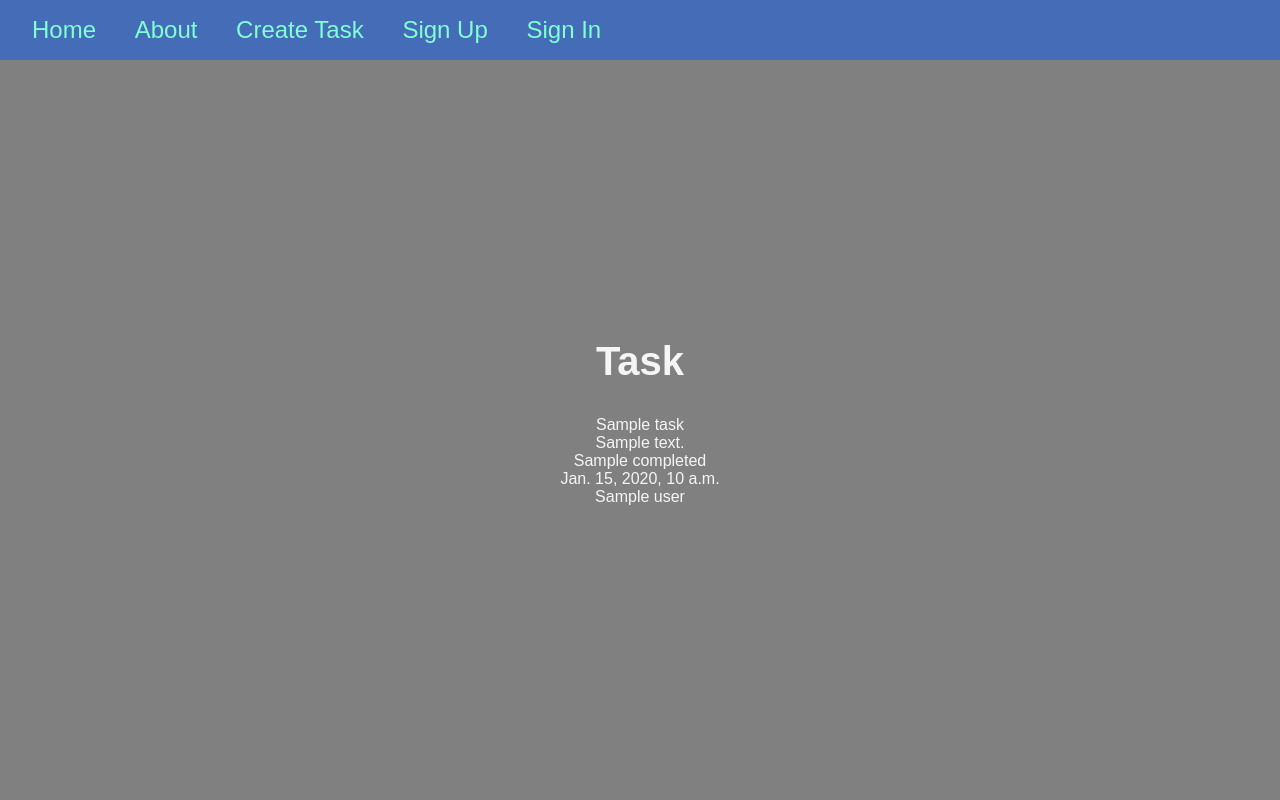
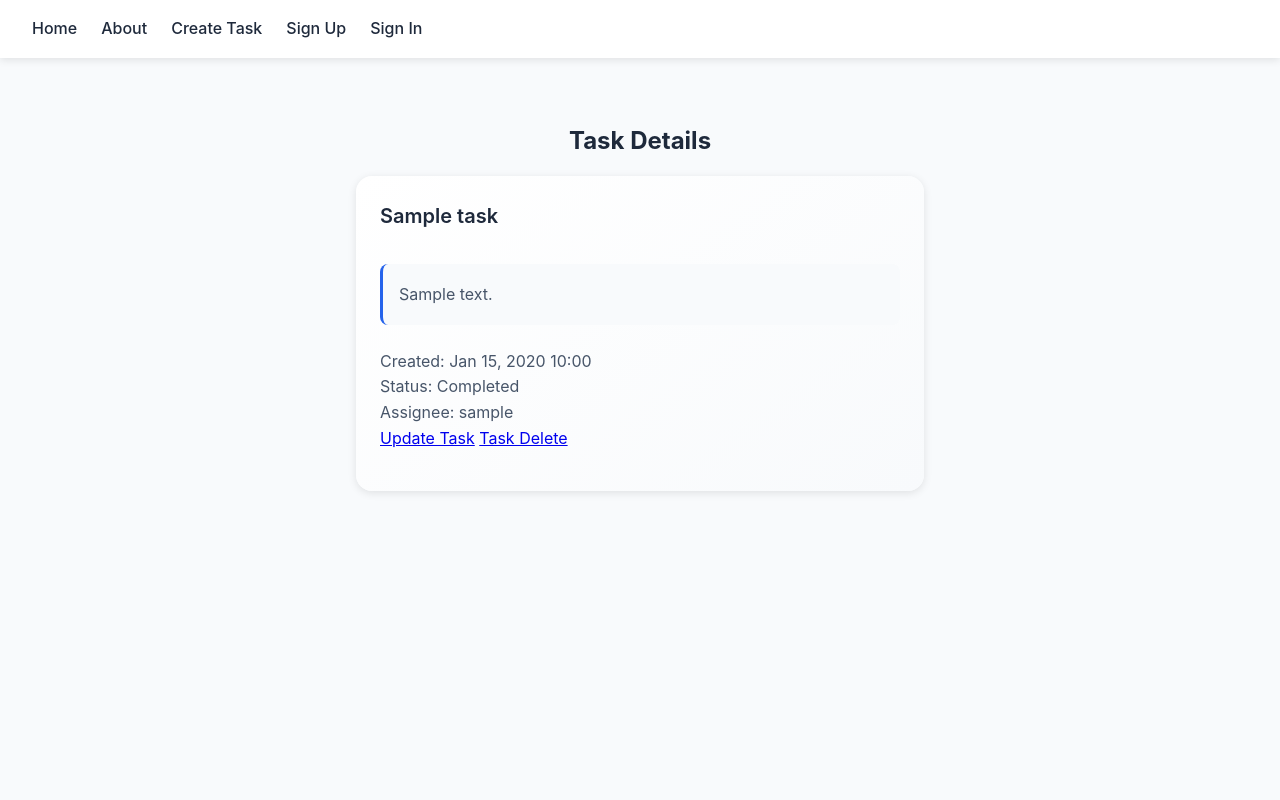
Before and after one commit to ibraheem-areeda/task-manager, a Django app: template tasks/templates/tasks_details.html in a window 1280 px wide. Run offline with Django 5.2, Linux system fonts and the light colour scheme; the template is opened without the code that fills it: most values are stand-ins (such as "Sample title", 1, 10 or a date in 2020).

Commit message:
- html & css

```diff
--- a/static/css/style.css
+++ b/static/css/style.css
@@ -1,119 +1,303 @@
+:root {
+    --primary: #2563eb;
+    --secondary: #1e40af;
+    --text: #1e293b;
+    --background: #f8fafc;
+    --shadow: 0 2px 8px rgba(0,0,0,0.1);
+  }
+
   * {
     margin: 0;
     padding: 0;
     box-sizing: border-box;
   }
 
-body {
-    min-height: 100vh;
-    background-color: grey;
-    color: whitesmoke;
-    font-size: 3rem;
-    display: flex;
-    flex-flow: column;
-    font-family: 'Arial', sans-serif;
-}
-
-nav {
-    padding: 1rem;
-    background-color: #446cb7;
-    color: white;
-    font-size: 1.5rem;
-}
-
-main {
-    flex-grow: 1;
-    display: grid;
-    place-content: center;
+  html, body {
+    height: 100%;
   }
 
 
-p {
-    text-align: center;
-    font-size: 1rem;
+  body {
+    font-family: -apple-system, BlinkMacSystemFont, 'Segoe UI', Roboto, sans-serif;
+    line-height: 1.6;
+    color: var(--text);
+    background-color: var(--background);
+    display: flex;
+    flex-direction: column;
+    min-height: 100vh;
+  }
+
+
+  nav {
+    display: flex;
+    gap: 1.5rem;
+    padding: 1rem 2rem;
+    background: white;
+    box-shadow: var(--shadow);
+    position: sticky;
+    top: 0;
   }
 
   nav a {
     text-decoration: none;
-    color: aquamarine;
-    padding: 1rem;
+    color: var(--text);
+    font-weight: 500;
+    transition: color 0.2s ease;
   }
 
   nav a:hover {
-    background-color: tomato;
+    color: var(--primary);
   }
 
-/**************************************/
+  .logoutForm {
+    margin-left: auto;
+  }
 
 
-section {
-    display: flex;
-    flex-flow: column;
-    gap: 1rem;
+  main {
+    max-width: 1200px;
+    margin: 2rem auto;
+    padding: 0 2rem;
+    flex: 1;
+    max-width: 1200px;
+    margin: 2rem auto;
+    padding: 0 2rem;
+
   }
 
-.taskCard {
-    text-decoration: none;
-    padding: 1rem;
-    max-width: 300px;
+  /* Task List Styles */
+  .task-list {
+    display: grid;
+    gap: 1rem;
+    padding: 1rem 0;
   }
 
-h1,
-h2 {
-    font-size: 2.5rem;
-    text-align: center;
+  .task-item {
+    background: white;
+    padding: 1.5rem;
+    border-radius: 8px;
+    box-shadow: var(--shadow);
+    transition: transform 0.2s ease;
+  }
+
+  .task-item:hover {
+    transform: translateY(-2px);
+  }
+
+  /* Forms */
+  .form-container {
+    max-width: 600px;
+    margin: 0 auto;
+    background: white;
+    padding: 2rem;
+    border-radius: 8px;
+    box-shadow: var(--shadow);
+  }
+
+  input, textarea, select {
+    width: 100%;
+    padding: 0.5rem;
+    margin: 0.5rem 0;
+    border: 1px solid #cbd5e1;
+    border-radius: 4px;
+  }
+
+  button {
+    background: var(--primary);
+    color: white;
+    padding: 0.5rem 1rem;
+    border: none;
+    border-radius: 4px;
+    cursor: pointer;
+    transition: background 0.2s ease;
+  }
+
+  button:hover {
+    background: var(--secondary);
   }
 
 
 
 
+  /* Utility Classes */
+  .text-center {
+    text-align: center;
+  }
 
-.form-with-validation {
-    font-size: 1rem;
-    padding: 1rem;
+  .mt-2 {
+    margin-top: 2rem;
+  }
+
+  .errorlist {
+    color: #dc2626;
+    list-style: none;
+    padding: 0.5rem 0;
+  }
+  nav {
     display: flex;
-    flex-flow: column;
+    gap: 1.5rem;
+    padding: 1rem 2rem;
+    background: white;
+    box-shadow: var(--shadow);
+    position: sticky;
+    top: 0;
+    z-index: 100;
+  }
+
+  .logoutForm a {
+    background: var(--danger);
+    background: #b91c1c85;
+    padding: 0.5rem 1rem;
+    border-radius: 6px;
+    transition: all 0.2s ease;
+  }
+
+
+
+  footer {
+    background: var(--text);
+    color: white;
+    padding: 2rem;
+    margin-top: 4rem;
+    border-top: 4px solid var(--primary);
+  }
+
+  .footer-content {
+    max-width: 1200px;
+    margin: 0 auto;
+    text-align: center;
+    display: flex;
+    flex-direction: column;
     gap: 1rem;
   }
 
-.form-with-validation div {
+
+  .task-item {
+    background: white;
+    padding: 1.5rem;
+    border-radius: 12px;
+    border-left: 4px solid var(--primary);
+    box-shadow: var(--shadow);
+    transition: all 0.2s ease;
+    margin: 1rem 0;
+    border: 1px solid var(--border);
+  }
+
+  .task-item:hover {
+    transform: translateY(-3px);
+    box-shadow: 0 4px 12px rgba(0,0,0,0.15);
+    border-color: var(--primary);
+  }
+
+  .task-item h3 {
+    margin-bottom: 0.75rem;
+    color: var(--primary);
+  }
+
+
+
+
+  .task-card {
+    background: white;
+    border-radius: 16px;
+    padding: 1.5rem;
+    margin: 1rem 0;
+    position: relative;
+    border: 2px solid var(--border);
+    box-shadow: var(--shadow);
+    background: linear-gradient(145deg, #ffffff 0%, #f8fafc 100%);
+  }
+
+  .wrapper{
+    text-decoration: none;
+  }
+
+  .task-card-header {
     display: flex;
-    flex-flow: column;
+    justify-content: space-between;
+    align-items: center;
+    margin-bottom: 1rem;
+    padding-bottom: 0.5rem;
+    border-bottom: 2px solid var(--border);
+  }
+
+  .task-title {
+    font-size: 1.25rem;
+    font-weight: 600;
+    color: var(--text);
+    margin: 0;
+  }
+
+  .task-card-body {
+    color: #475569;
+    margin-bottom: 1rem;
+    overflow-wrap: anywhere;
+  }
+
+  .task-due-date {
+    display: flex;
+    align-items: center;
     gap: 0.5rem;
   }
 
-.form-with-validation input {
-    padding: 0.25rem;
-    max-width: 300px;
+  /* Task Detail */
+.task-detail-container {
+  max-width: 800px;
+  min-width: 600px;
+  margin: 2rem auto;
+  padding: 0 1rem;
 }
 
-.form-submit {
-    padding: 0.5rem;
-    border-radius: 10px;
-    width: 125px;
+.task-description {
+  color: #475569;
+  line-height: 1.8;
+  margin: 1.5rem 0;
+  padding: 1rem;
+  background: #f8fafc;
+  border-radius: 8px;
+  border-left: 3px solid var(--primary);
 }
 
-.helptext {
-    font-size: 1rem;
-    margin-left: 1rem;
+/*******************************/
+@media (max-width: 768px) {
+  nav {
+    flex-wrap: wrap;
+    gap: 1rem;
+    padding: 1rem;
   }
 
-.helptext ul {
-    list-style-type: none;
+  .logoutForm {
+    margin-left: 0;
   }
 
-.errorlist {
-    color: tomato;
-    margin-left: 2rem;
+  main {
+    padding: 0 1rem;
+  }
 }
 
-.logoutForm{
-    display: inline;
+
+@media (max-width: 768px) {
+    .task-item {
+        margin: 0.5rem 0;
     }
 
-.taskTitle {
-    font-size: 1.5rem;
-    text-align: center;
-    display: block;
+    .logoutForm a {
+        padding: 0.4rem 0.8rem;
+    }
+
+    .task-detail-container {
+      max-width: 800px;
+      min-width: 400px;
+      margin: 2rem auto;
+      padding: 0 1rem;
+    }
+
+    footer {
+        background: var(--text);
+        color: white;
+        padding: 2rem;
+        border-top: 4px solid var(--primary);
+        margin-top: auto; /* This pushes footer to bottom */
+        }
 
     }
--- a/tasks/templates/tasks_details.html
+++ b/tasks/templates/tasks_details.html
@@ -5,14 +5,33 @@
 {% endblock %}
 
 {% block content %}
-    <section>
-    <h1>Task</h1>
-        <article class="taskCard">
-            <p>{{ task.title }}</p>
-            <p>{{ task.description }}</p>
-            <p>{{ task.completed }}</p>
-            <p>{{ task.created_at }}</p>
-            <p>{{ task.user}}</p>
-        </article>
+<section class="task-detail-container">
+    <h1 class="text-center">Task Details</h1>
+    <div class="task-card">
+        <div class="task-card-header">
+            <h2 class="task-title">{{ task.title }}</h2>
+        </div>
+        <div class="task-card-body">
+            <p class="task-description">{{ task.description }}</p>
+            <div>
+                <div>
+                    <span>Created:</span>
+                    <span>{{ task.created_at|date:"M d, Y H:i" }}</span>
+                </div>
+                <div>
+                    <span>Status:</span>
+                    <span>
+                        {% if task.completed %}Completed{% else %}Pending{% endif %}
+                    </span>
+                </div>
+                <div>
+                    <span>Assignee:</span>
+                    <span>{{ task.user.username }}</span>
+                </div>
+                <a href="{% url 'tasks:tasks update' task.id %}">Update Task</a>
+                <a href="{% url 'tasks:tasks delete' task.id %}">Task Delete</a>
+            </div>
+        </div>
+    </div>
 </section>
 {% endblock %}
```
Also changed, not shown: tasks/templates/task_list.html (+17 -9 lines), templates/about.html (+14 -1 lines), templates/home.html (+13 -2 lines). Lines whose indentation alone changed are shown as unchanged.
